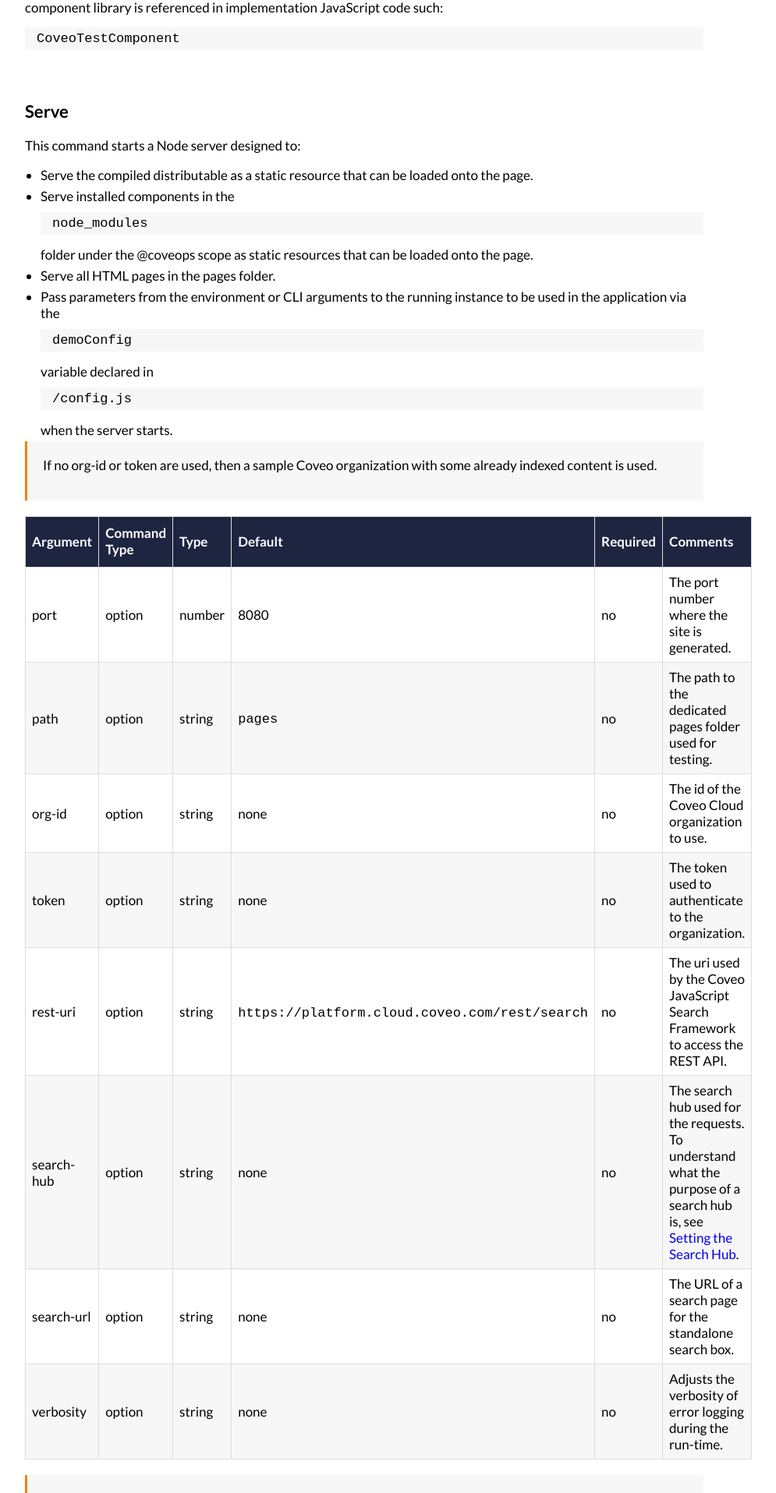
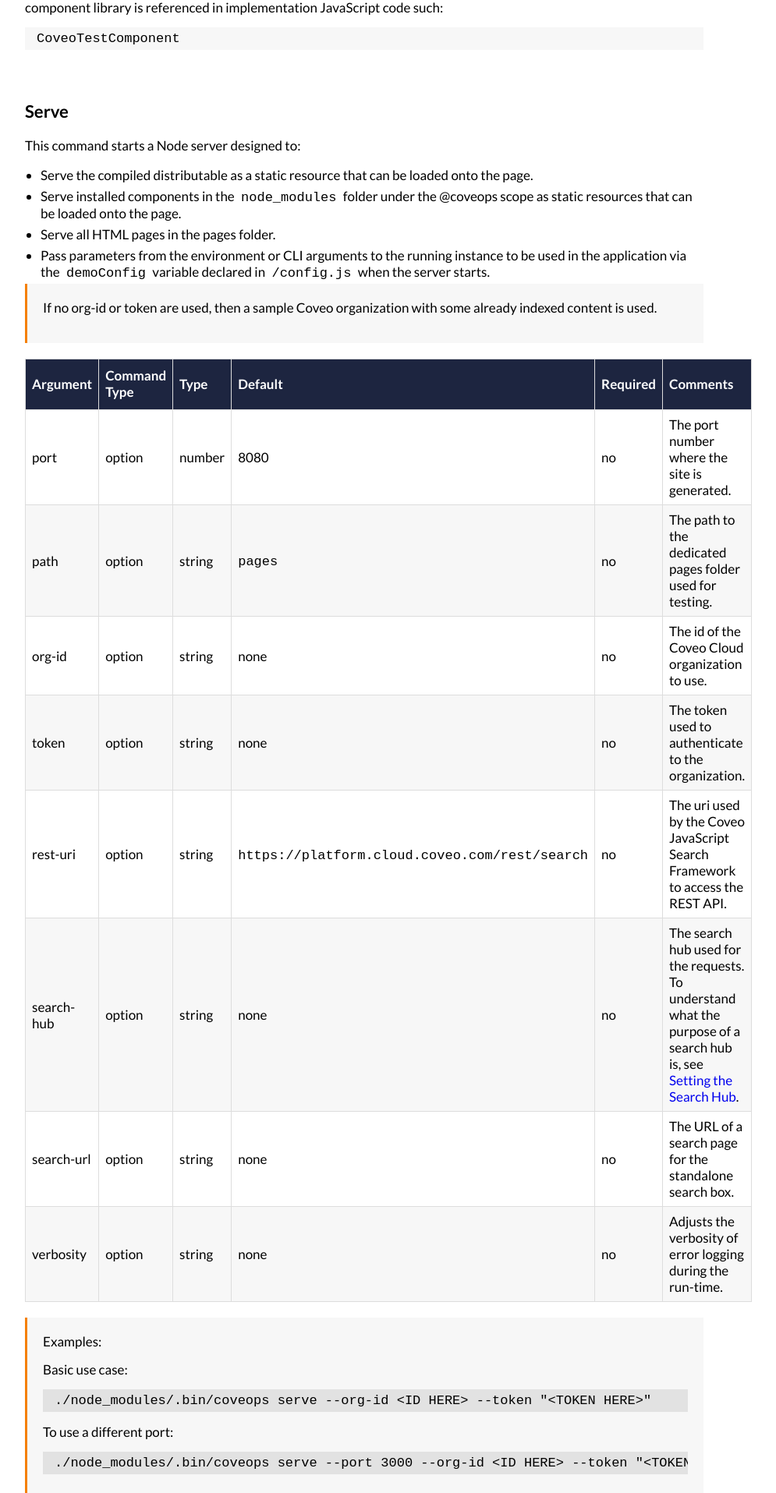
Before and after one commit to Coveo-Turbo/Coveo-Turbo.github.io, a Jekyll site: the page built from _docs/CLI-reference.md, in a window 1280 px wide. Shown: the part 3215-5130 px from the top of the page at 78% size, without its empty margins (173-1168 px from the left). Built offline with Jekyll 4.4.1, drawn with Linux system fonts in a browser that asks for light colours; a style sheet for code colours, icons or effects is not loaded.

Commit message:
fix li code style

```diff
--- a/css/style.css
+++ b/css/style.css
@@ -637,7 +637,7 @@
     margin-bottom: 15px;
 }
 
-#doc-content p code {
+#doc-content p code, #doc-content li code {
     display: inline;
     padding: 0 5px;
     background: none;
@@ -675,7 +675,7 @@
     background: #e2e2e2;
 }
 
-#doc-content blockquote code p{
+#doc-content blockquote code p {
     margin-bottom: 0;
 }
 
```
